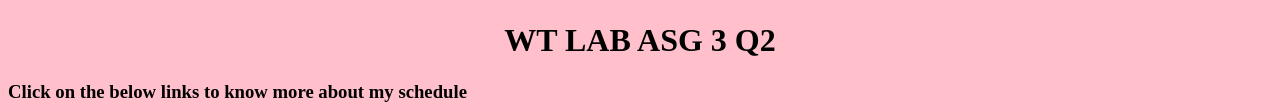
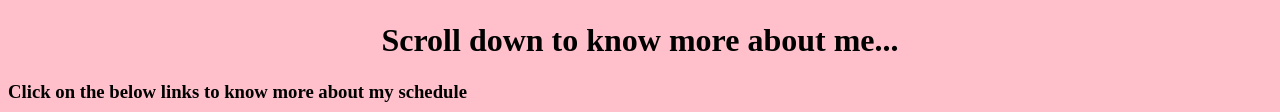
Before and after one commit to SS-VNS/TASK1, a plain HTML site: page index.html in a window 1280 px wide. Shown: the part 464-576 px from the top of the page. Drawn offline with Linux system fonts and the light colour scheme.

Commit message:
Update index.html

```diff
--- a/index.html
+++ b/index.html
@@ -11,7 +11,7 @@
 
 
 <body bgcolor="red">
-<h1 align="center">WT LAB ASG 3 Q2</h1>
+<h1 align="center">Scroll down to know more about me...</h1>
 <h3>Click on the below links to know more about my schedule</h3>
 <left><a href="dailyroutine.html" align="center">Webpage 1</a><br>
 <a href="timetable.html">Webpage 2</a><br>
```
